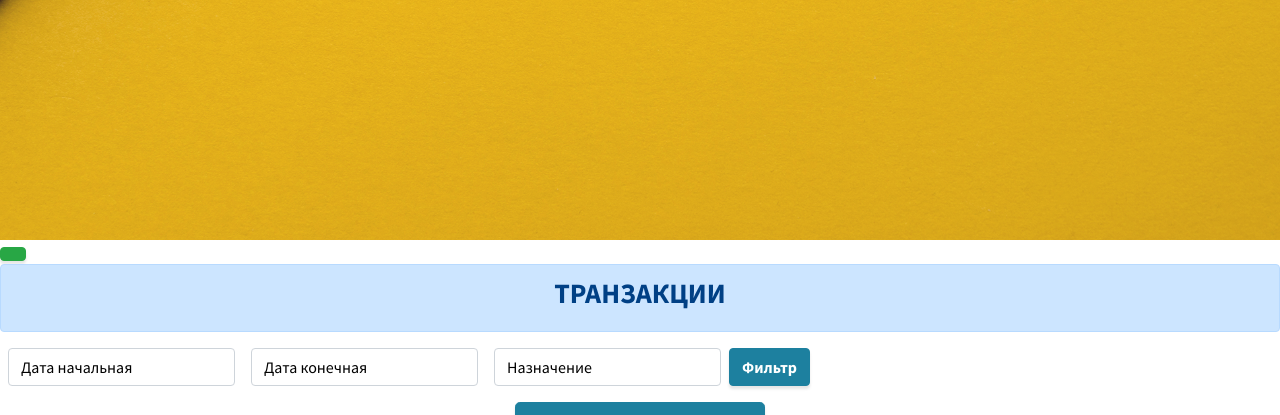
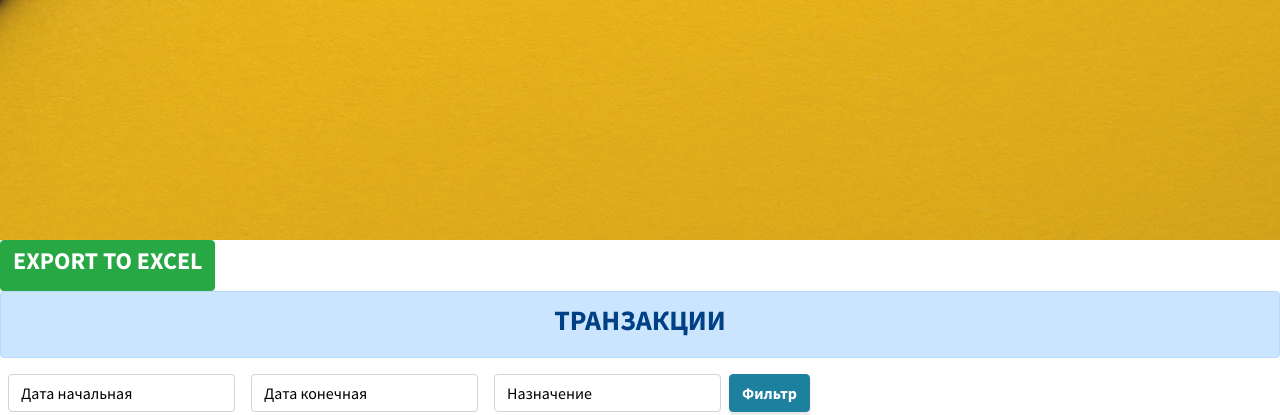
Before and after one commit to AlikBerry/Docbiz_enterprise, a Django app: page /table_trans/ in a window 1280 px wide. Shown: the part 560-975 px from the top of the page. Run offline with Django 3.2, Linux system fonts and the light colour scheme; the visitor is signed in with stand-in values (Sample User, id 1); data that the repository does not hold is empty; some libraries are stand-ins or nearby versions.

Commit message:
Update table_transaction.html

```diff
--- a/templates/table_transaction.html
+++ b/templates/table_transaction.html
@@ -33,7 +33,7 @@ var tableToExcel = (function() {
   }
 </style>
 
-<button class="btn btn-success" onclick="tableToExcel('testTable', 'W3C Example Table')" value="Export to Excel"></button>
+<button class="btn btn-success" onclick="tableToExcel('testTable', 'W3C Example Table')" ><h4>EXPORT TO EXCEL</h4></button>
 <link rel="stylesheet" href="{% static 'table/css/main.css' %}">
 <div class="alert alert-primary" role="alert" style="text-align: center">
   <h3>ТРАНЗАКЦИИ</h3>
```
